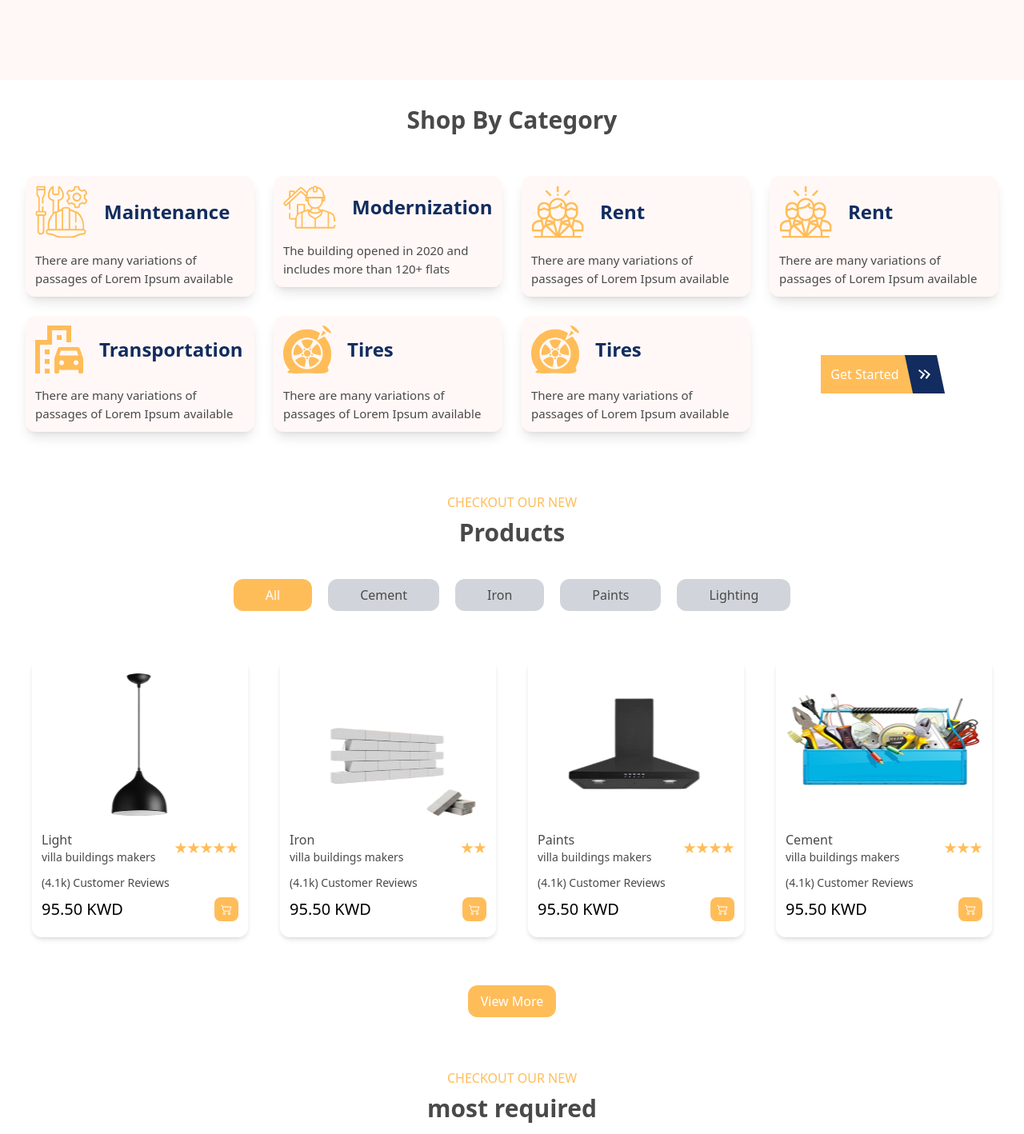
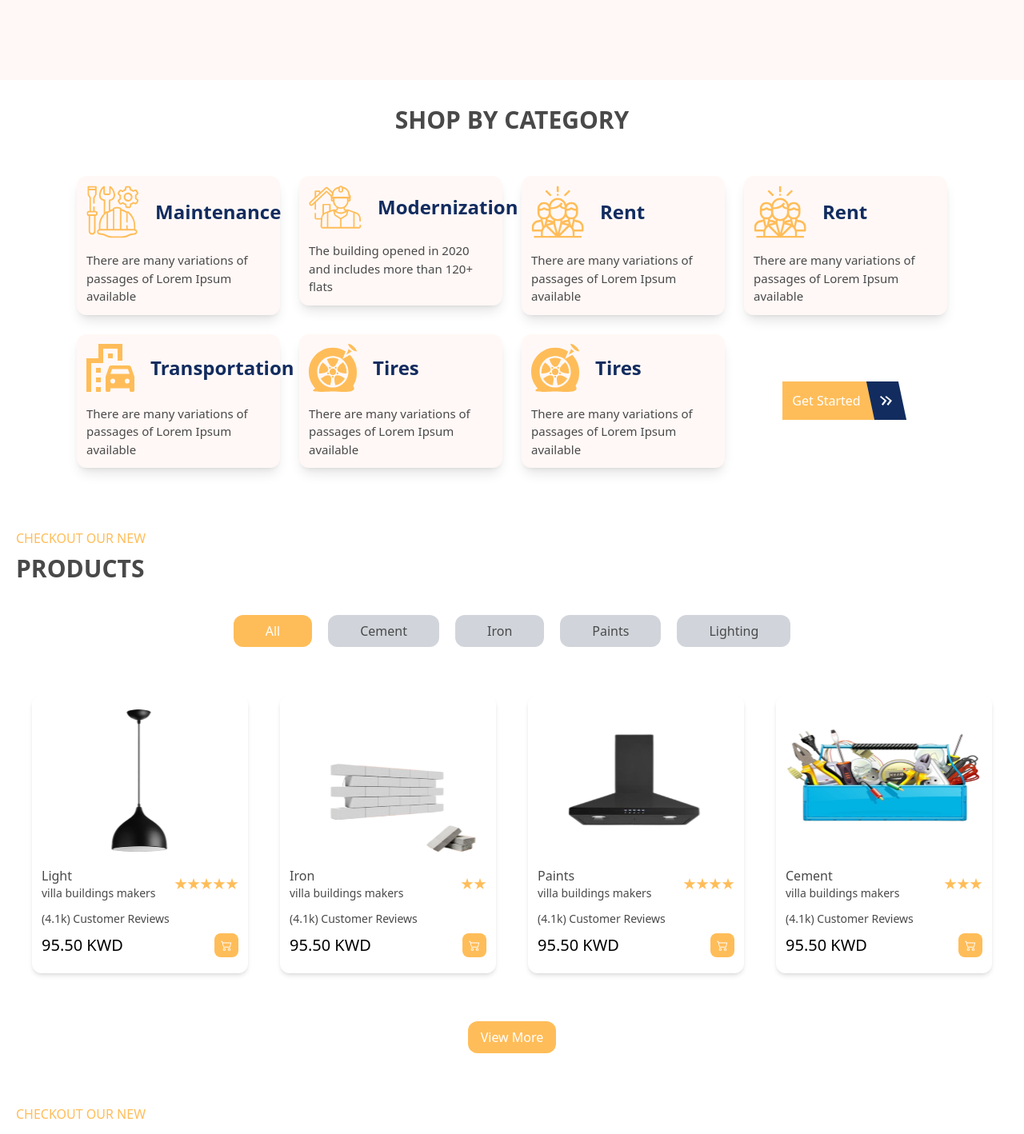
Before and after one commit to ahmedkhaled250/first-task-horia, a React (Create React App) app: page / in a window 1280 px wide. Shown: the part 700-2118 px from the top of the page at 80% size. Built offline with nearby package versions, Linux system fonts and the light colour scheme; the HTML template or start-up script is replaced by a standard one.

Commit message:
initial commit

```diff
--- a/src/Components/Footer/Footer.jsx
+++ b/src/Components/Footer/Footer.jsx
@@ -11,7 +11,7 @@ function Footer() {
       <div className="px-5 container lg:w-[80%] max-w-screen-xl mx-auto py-10">
         <div className="grid grid-cols-12 gap-5">
           <div className="col-span-12 my-3 md:col-span-8 lg:col-span-4 xl:col-span-4 ">
-            <h3 className="text-2xl font-bold">mnawla</h3>
+            <h3 className="text-2xl font-bold uppercase">mnawla</h3>
             <p className="my-5 font-light">
               Lorem ipsum dolor sit amet, sectetur adipisicing elit, sed do
               eiusmod mpor incididunt ut labore et dolore Lorem ipsum dolor sit
@@ -87,7 +87,9 @@ function Footer() {
               action=""
               className="block lg:flex justify-start lg:justify-center items-center gap-5 xl:block"
             >
-              <label className="text-xl font-bold">Join Newsletter</label>
+              <label className="text-xl font-bold uppercase">
+                Join Newsletter
+              </label>
               <div className="flex mt-4">
                 <input
                   type="email"
--- a/src/Components/Header/Header.jsx
+++ b/src/Components/Header/Header.jsx
@@ -19,7 +19,7 @@ function Header() {
   };
   return (
     <header className="bg-headerColor h-screen flex items-center justify-center">
-      <div className="container  mx-auto px-5">
+      <div className="container lg:w-[90%] max-w-screen-xl mx-auto px-5">
         <div className="grid grid-cols-12">
           <div className="col-span-12  flex flex-col justify-center gap-7 lg:col-span-6">
             <h1 className="text-2xl text-center font-medium lg:text-start md:font-semibold md:4xl lg:font-bold xl:text-5xl text-main">
--- a/src/Components/Home/Home.jsx
+++ b/src/Components/Home/Home.jsx
@@ -13,8 +13,8 @@ function Home() {
       <ShopByCategory />
       <Products />
       <RequiredProducts />
-          <Membership />
-          <Join/>
+      <Membership />
+      <Join />
       <Brands />
     </div>
   );
--- a/src/Components/Membership/Membership.jsx
+++ b/src/Components/Membership/Membership.jsx
@@ -9,7 +9,7 @@ function Membership() {
     <section className="py-8 bg-headerColor">
       <div className=" container lg:w-[80%] mx-auto px-5 ">
         <div className="text-socend text-center text-sm w-full lg:w-2/3 lg:mx-auto">
-          <h3 className="text-2xl mb-2">
+          <h3 className="text-2xl font-medium mb-2">
             Register your membership <br /> and start advertising now
           </h3>
           <p>
--- a/src/Components/Products/Products.jsx
+++ b/src/Components/Products/Products.jsx
@@ -15,9 +15,9 @@ function Products() {
   return (
     <section className="py-8">
       <div className="container mx-auto px-5">
-        <div className="text-center">
-          <p className="text-main font-thin">CHECKOUT OUR NEW</p>
-          <h2 className="text-3xl font-bold mt-2">Products</h2>
+        <div className="">
+          <p className="text-main font-thin uppercase">CHECKOUT OUR NEW</p>
+          <h2 className="text-3xl font-bold mt-2 uppercase">Products</h2>
         </div>
         <ul className=" flex items-center justify-center gap-2 lg:gap-5 mt-10">
           <li>
--- a/src/Components/RequiredProducts/RequiredProducts.jsx
+++ b/src/Components/RequiredProducts/RequiredProducts.jsx
@@ -15,9 +15,9 @@ function RequiredProducts() {
   return (
     <section className="py-8">
       <div className="container mx-auto px-5">
-        <div className="text-center">
-          <p className="text-main font-thin">CHECKOUT OUR NEW</p>
-          <h2 className="text-3xl font-bold mt-2">most required</h2>
+        <div className="">
+          <p className="text-main font-thin uppercase">CHECKOUT OUR NEW</p>
+          <h2 className="text-3xl font-bold mt-2 uppercase">most required</h2>
         </div>
         <ul className=" flex items-center justify-center gap-2 lg:gap-5 mt-10">
           <li>
--- a/src/Components/ShopByCategory/ShopByCategory.jsx
+++ b/src/Components/ShopByCategory/ShopByCategory.jsx
@@ -10,8 +10,8 @@ import { MdKeyboardDoubleArrowRight } from "react-icons/md";
 function ShopByCategory() {
   return (
     <section className="py-8">
-      <div className="container mx-auto px-5">
-        <h2 className="text-center text-3xl font-bold">Shop By Category</h2>
+      <div className="container max-w-screen-xl lg:w-[90%] mx-auto px-5">
+        <h2 className="text-center text-3xl font-bold uppercase">Shop By Category</h2>
         <div className="grid grid-cols-12 mt-10">
           <div className="col-span-12 md:col-span-6 lg:col-span-4 xl:col-span-3 p-3">
             <div className="bg-headerColor rounded-xl p-3 shadow-lg">
```
